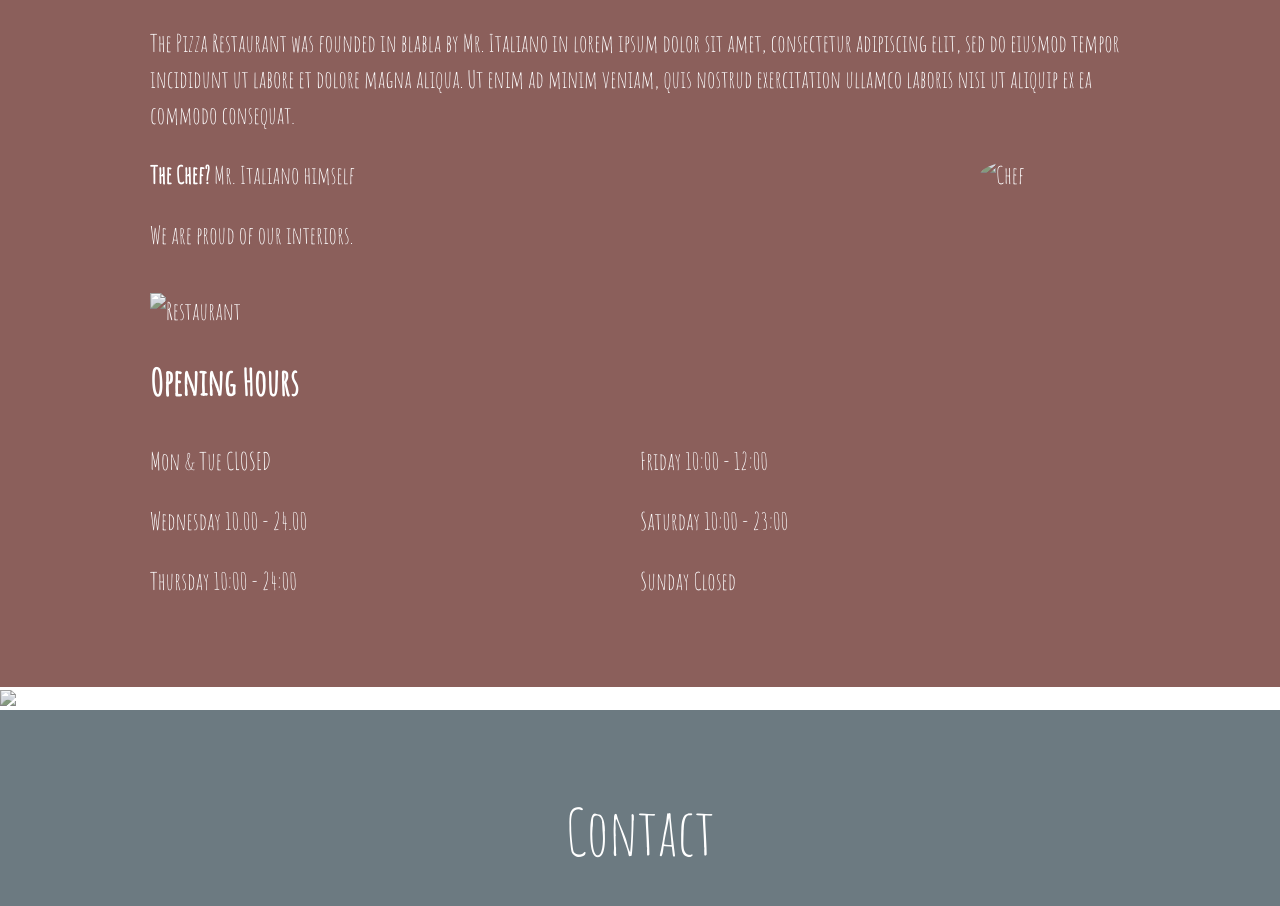
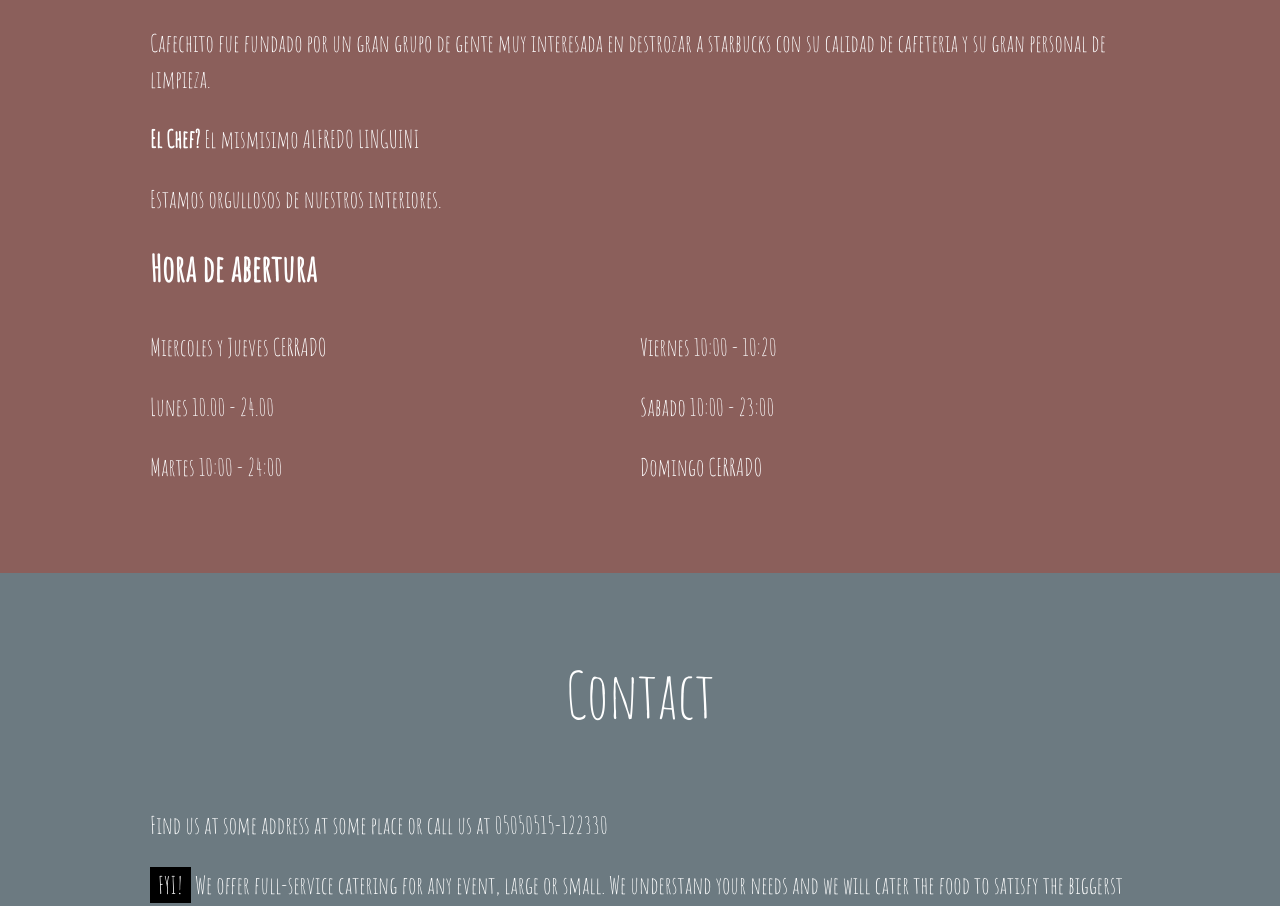
Before and after one commit to PioIX/primer-pagina-web-usando-repositorios-2024_grupo-n-04, a plain HTML site: page index.html in a window 1280 px wide. Shown: the part 2620-3526 px from the top of the page. Drawn offline with nearby package versions, Linux system fonts and the light colour scheme.

Commit message:
Update index.html

```diff
--- a/index.html
+++ b/index.html
@@ -126,30 +126,26 @@ body,h1,h2,h3,h4,h5,h6 {font-family: "Amatic SC", sans-serif}
 <div class="w3-container w3-padding-64 w3-red w3-grayscale w3-xlarge" id="about">
   <div class="w3-content">
     <h1 class="w3-center w3-jumbo" style="margin-bottom:64px">About</h1>
-    <p>The Pizza Restaurant was founded in blabla by Mr. Italiano in lorem ipsum dolor sit amet, consectetur adipiscing elit, sed do eiusmod tempor incididunt ut labore et dolore magna aliqua. Ut enim ad minim veniam, quis nostrud exercitation ullamco laboris nisi ut aliquip ex ea commodo consequat.</p>
-    <p><strong>The Chef?</strong> Mr. Italiano himself<img src="/w3images/chef.jpg" style="width:150px" class="w3-circle w3-right" alt="Chef"></p>
-    <p>We are proud of our interiors.</p>
-    <img src="/w3images/onepage_restaurant.jpg" style="width:100%" class="w3-margin-top w3-margin-bottom" alt="Restaurant">
-    <h1><b>Opening Hours</b></h1>
+    <p>Cafechito fue fundado por un gran grupo de gente muy interesada en destrozar a starbucks con su calidad de cafeteria y su gran personal de limpieza.</p>
+    <p><strong>El Chef?</strong> El mismisimo ALFREDO LINGUINI</p>
+    <p>Estamos orgullosos de nuestros interiores.</p>
+    <h1><b>Hora de abertura</b></h1>
 
     <div class="w3-row">
       <div class="w3-col s6">
-        <p>Mon & Tue CLOSED</p>
-        <p>Wednesday 10.00 - 24.00</p>
-        <p>Thursday 10:00 - 24:00</p>
+        <p>Miercoles y Jueves CERRADO</p>
+        <p>Lunes 10.00 - 24.00</p>
+        <p>Martes 10:00 - 24:00</p>
       </div>
       <div class="w3-col s6">
-        <p>Friday 10:00 - 12:00</p>
-        <p>Saturday 10:00 - 23:00</p>
-        <p>Sunday Closed</p>
+        <p>Viernes 10:00 - 10:20</p>
+        <p>Sabado 10:00 - 23:00</p>
+        <p>Domingo CERRADO</p>
       </div>
     </div>
 
   </div>
 </div>
-
-<!-- Image of location/map -->
-<img src="/w3images/map.jpg" class="w3-image w3-greyscale" style="width:100%;" id="myMap">
 
 <!-- Contact -->
 <div class="w3-container w3-padding-64 w3-blue-grey w3-grayscale-min w3-xlarge">
```
